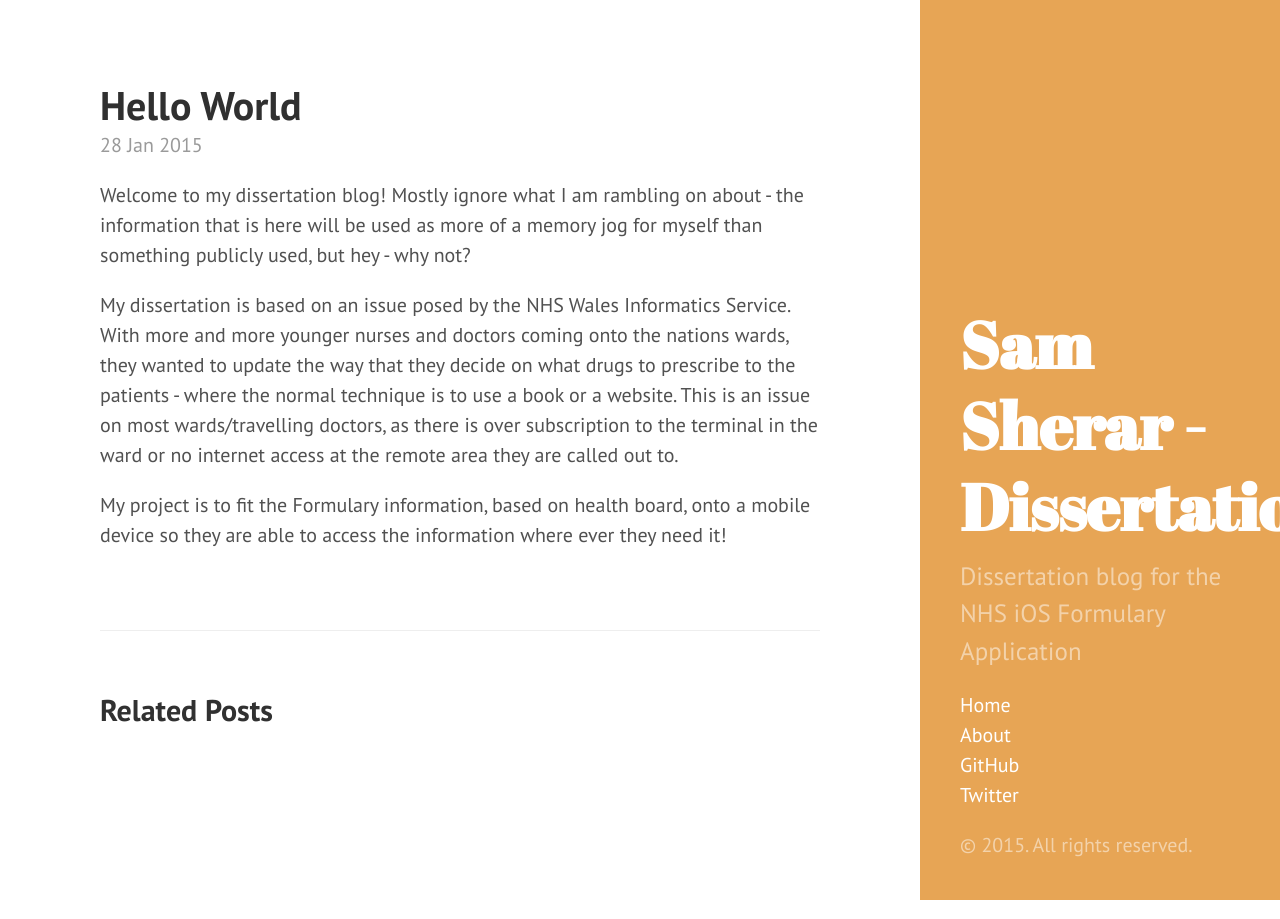
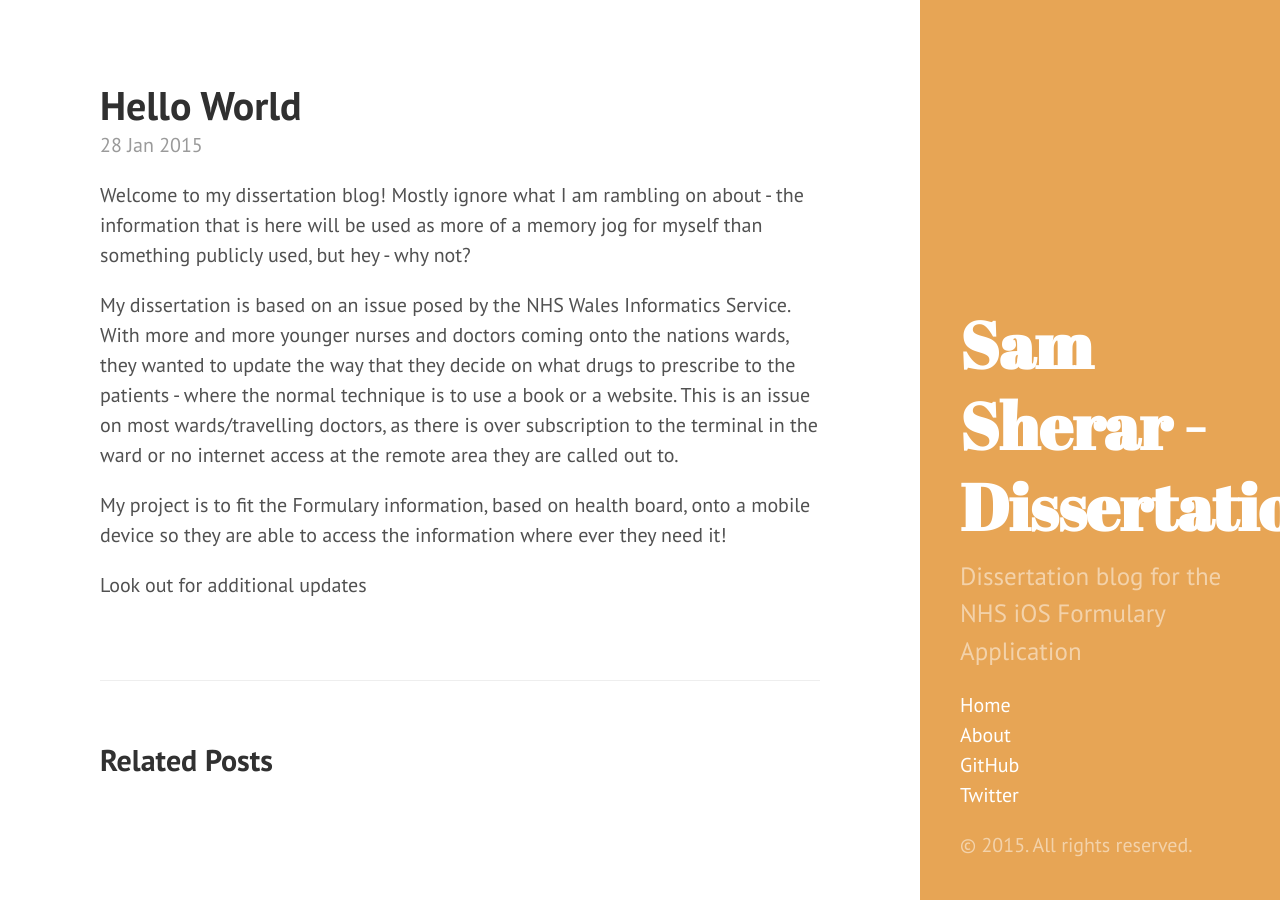
Before and after one commit to ssherar/dissblog, a Jekyll site: the page built from _posts/2015-01-28-hello-world.md, in a window 1280 px wide. Built offline with Jekyll 4.4.1, drawn with Linux system fonts in a browser that asks for light colours; Markdown is read by kramdown in place of the engine named in the settings.

Commit message:
Testing push hooks

```diff
--- a/_posts/2015-01-28-hello-world.md
+++ b/_posts/2015-01-28-hello-world.md
@@ -8,3 +8,5 @@ Welcome to my dissertation blog! Mostly ignore what I am rambling on about - the
 My dissertation is based on an issue posed by the NHS Wales Informatics Service. With more and more younger nurses and doctors coming onto the nations wards, they wanted to update the way that they decide on what drugs to prescribe to the patients - where the normal technique is to use a book or a website. This is an issue on most wards/travelling doctors, as there is over subscription to the terminal in the ward or no internet access at the remote area they are called out to.
 
 My project is to fit the Formulary information, based on health board, onto a mobile device so they are able to access the information where ever they need it!
+
+Look out for additional updates
```
